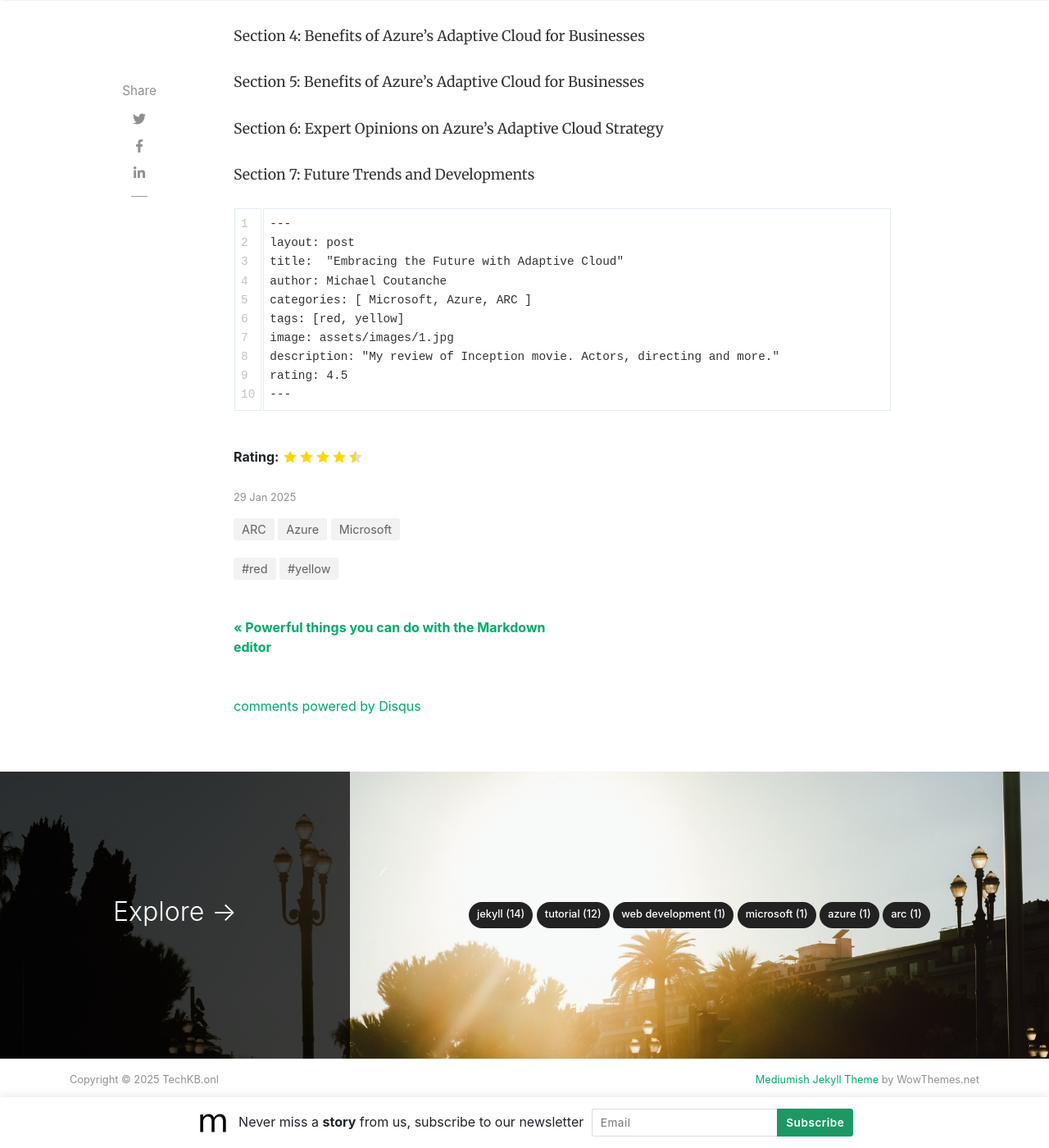
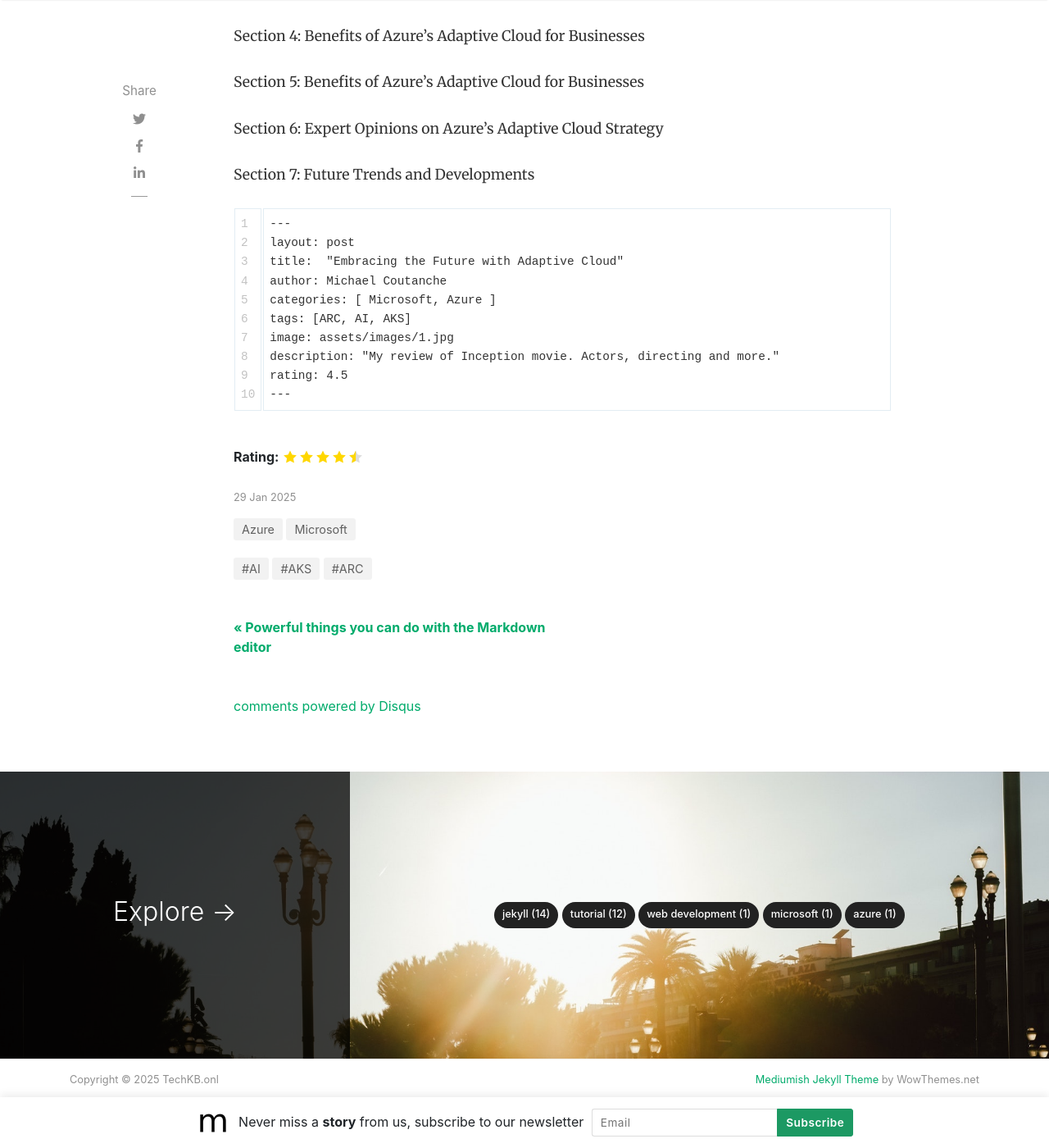
Before and after one commit to mcoutanche/github.io, a Jekyll site: the page built from _posts/2025-01-29-adaptive-cloud.md, in a window 1280 px wide and 1400 px high, scrolled down 1326 px. Shown: the whole window at 82% size. Built offline with Jekyll 4.4.1, drawn with Linux system fonts in a browser that asks for light colours; nearby versions of some CDN libraries; comment, search, counter and statistics services are not loaded.

Commit message:
Update adaptive-cloud.md

```diff
--- a/_posts/2025-01-29-adaptive-cloud.md
+++ b/_posts/2025-01-29-adaptive-cloud.md
@@ -2,8 +2,8 @@
 layout: post
 title:  "Embracing the Future with Adaptive Cloud"
 author: Michael Coutanche
-categories: [ Microsoft, Azure, ARC ]
-tags: [red, yellow]
+categories: [ Microsoft, Azure ]
+tags: [ARC, AI, AKS]
 image: assets/images/1.jpg
 description: "My review of Inception movie. Acting, plot and something else in this short description."
 featured: true
@@ -36,8 +36,8 @@ Section 7: Future Trends and Developments
 layout: post
 title:  "Embracing the Future with Adaptive Cloud"
 author: Michael Coutanche
-categories: [ Microsoft, Azure, ARC ]
-tags: [red, yellow]
+categories: [ Microsoft, Azure ]
+tags: [ARC, AI, AKS]
 image: assets/images/1.jpg
 description: "My review of Inception movie. Actors, directing and more."
 rating: 4.5
```
